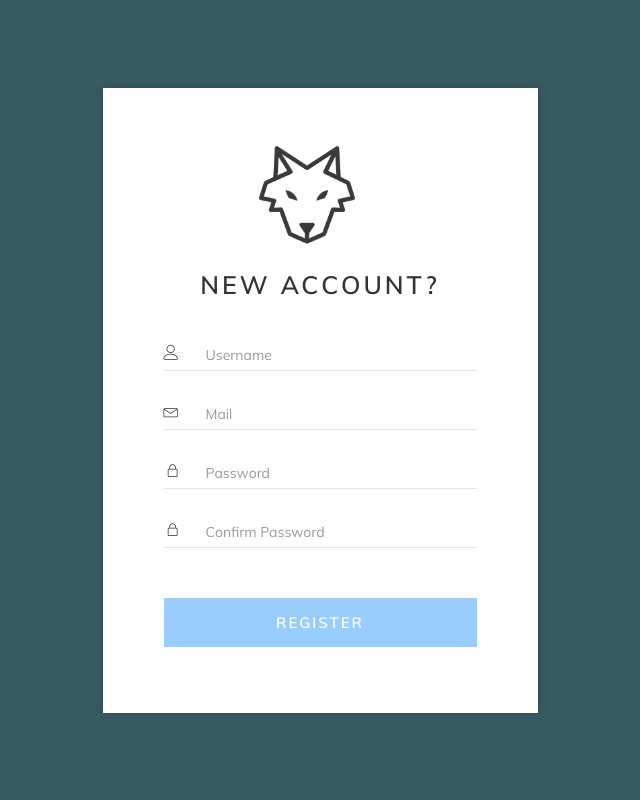
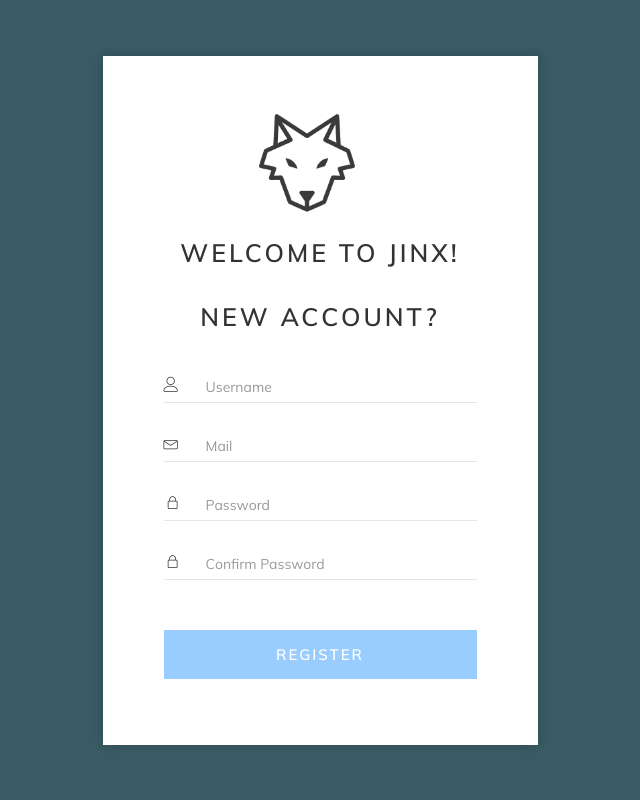
Before and after one commit to nickolasnolte1/Proyecto-Estructura-de-Datos-2.0, a Flask app: page / in a window 1280 px wide. Shown: the whole page, without its empty margins (320-960 px from the left). Run offline with Flask 2, Linux system fonts and the light colour scheme.

Commit message:
signup update

```diff
--- a/templates/categories.html
+++ b/templates/categories.html
@@ -46,8 +46,6 @@
         .button2{
             margin-top: 39px;
           }
-
-
 
         input[type=checkbox] {
             display: none;
--- a/templates/signup.html
+++ b/templates/signup.html
@@ -18,6 +18,7 @@
 			<div class="inner">
 				<form action="">
 					<img src="/static/images/wolf1.png" alt="" id="logo1">
+					<h3>WELCOME TO JINX!</h3>
 					<h3>New Account?</h3>
 					<div class="form-holder">
 						<span class="lnr lnr-user"></span>
```
